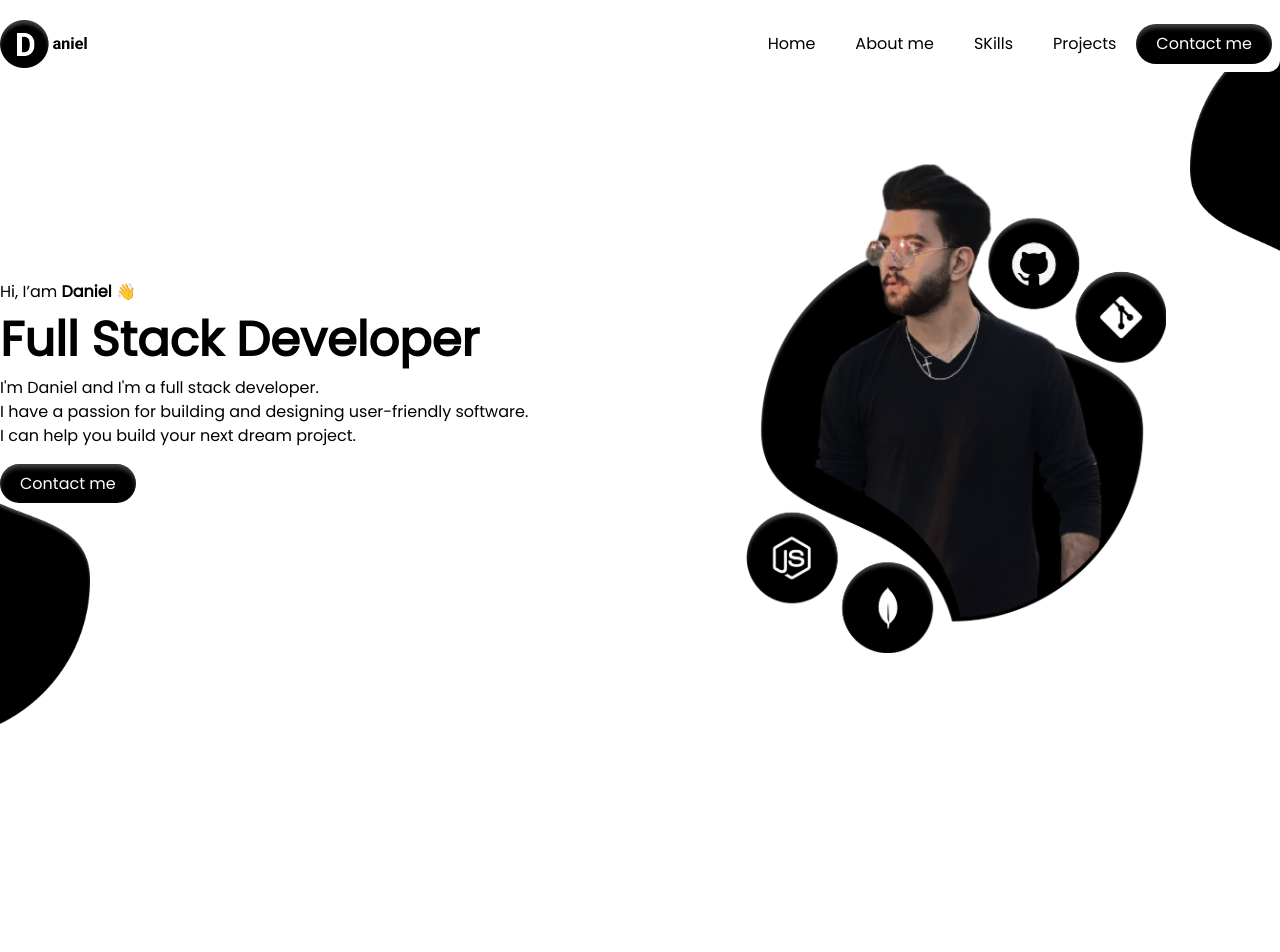
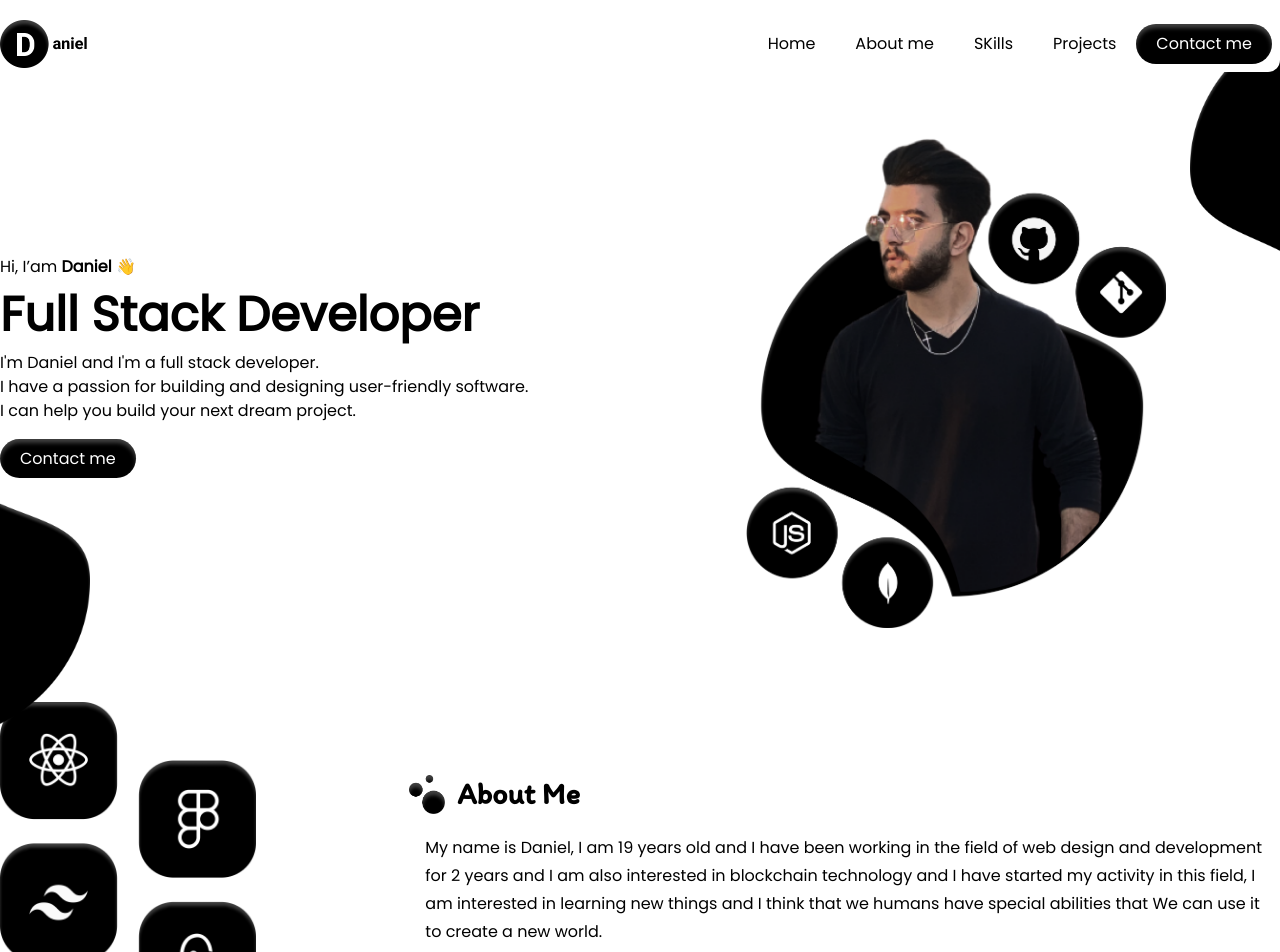
Before and after one commit to danielmalekzadeh/portfolio, a React (Vite) app: page / in a window 1280 px wide. Shown: the top 952 px of the page. Before the commit the page ends 800 px from the top, so only its background shows below. Built offline with nearby package versions, Linux system fonts and the light colour scheme.

Commit message:
Complete about me section

```diff
--- a/index.html
+++ b/index.html
@@ -8,7 +8,7 @@
     <link rel="preconnect" href="https://fonts.googleapis.com" />
     <link rel="preconnect" href="https://fonts.gstatic.com" crossorigin />
     <link
-      href="https://fonts.googleapis.com/css2?family=Poppins&display=swap"
+      href="https://fonts.googleapis.com/css2?family=Itim&family=Poppins&display=swap"
       rel="stylesheet"
     />
   </head>
--- a/src/App.jsx
+++ b/src/App.jsx
@@ -1,7 +1,7 @@
 import React from "react";
 
 // import our component
-import { Navbar, Hero } from "./components";
+import { Navbar, Hero, About } from "./components";
 
 // import assets
 import { e1, e2 } from "./assets";
@@ -24,6 +24,7 @@ const App = () => {
       <div className="container m-auto">
         <Navbar />
         <Hero />
+        <About />
       </div>
     </div>
   );
--- a/src/assets/index.js
+++ b/src/assets/index.js
@@ -4,5 +4,7 @@ import closeX from "./close-x.png";
 import myPicture from "./my-picture.png";
 import e1 from "./e1.png";
 import e2 from "./e2.png";
+import threeB from "./3b.png";
+import tech from "./tech.png";
 
-export { danielLogo, menuBurger, closeX, myPicture, e1, e2 };
+export { danielLogo, menuBurger, closeX, myPicture, e1, e2, threeB, tech };
--- /dev/null
+++ b/src/components/About.jsx
@@ -0,0 +1,32 @@
+import React from "react";
+
+// import assets
+import { threeB, tech } from "../assets";
+
+const About = () => {
+  return (
+    <div className="mt-8 py-8 px-4 flex flex-col items-center md:flex-row md:px-0">
+      <div className="order-2 py-6 md:py-0">
+        <div className="flex items-center space-x-3">
+          <img src={threeB} alt="3b icon" width={36} />
+          <p className="font-bold text-3xl font-itim">About Me</p>
+        </div>
+        <div className="px-4 mt-5 rounded-2xl">
+          <p className="leading-7">
+            My name is Daniel, I am 19 years old and I have been working in the
+            field of web design and development for 2 years and I am also
+            interested in blockchain technology and I have started my activity
+            in this field, I am interested in learning new things and I think
+            that we humans have special abilities that We can use it to create a
+            new world.
+          </p>
+        </div>
+      </div>
+      <div className="w-full flex items-center justify-center md:justify-start">
+        <img src={tech} alt="tech image" width={256} />
+      </div>
+    </div>
+  );
+};
+
+export default About;
--- a/src/components/Hero.jsx
+++ b/src/components/Hero.jsx
@@ -5,7 +5,7 @@ import { myPicture } from "../assets";
 
 const Hero = () => {
   return (
-    <div className="h-[600px] flex flex-col md:flex-row justify-between">
+    <div className="md:h-[550px] flex flex-col md:flex-row justify-between">
       <div className="hero--left_content w-full h-full flex flex-col justify-center px-4 py-6 order-2 md:px-0 md:py-0 md:order-1">
         <div className="content space-y-3">
           <p>
--- a/src/components/index.js
+++ b/src/components/index.js
@@ -1,2 +1,3 @@
 export { default as Navbar } from "./Navbar";
 export { default as Hero } from "./Hero";
+export { default as About } from "./About";
--- a/tailwind.config.cjs
+++ b/tailwind.config.cjs
@@ -4,6 +4,7 @@ module.exports = {
   theme: {
     fontFamily: {
       poppins: ["Poppins", "sans-serif"],
+      itim: ["Itim", "cursive"],
     },
     extend: {
       boxShadow: {
```
Also changed, not shown: src/assets/3b.png (added), src/assets/tech.png (added).
